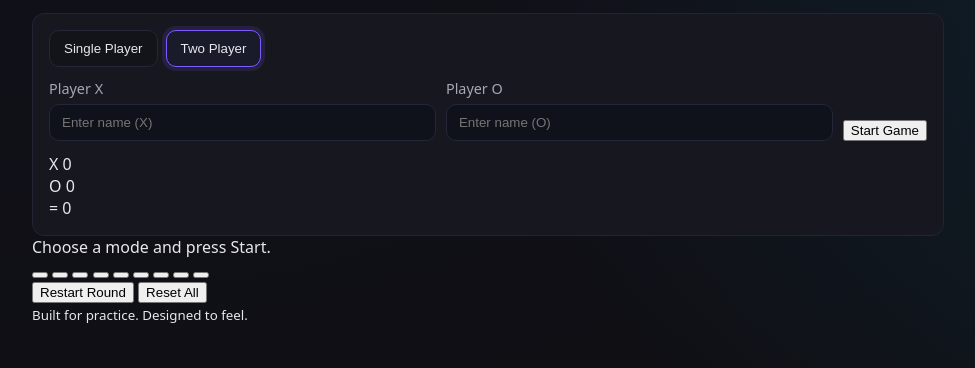
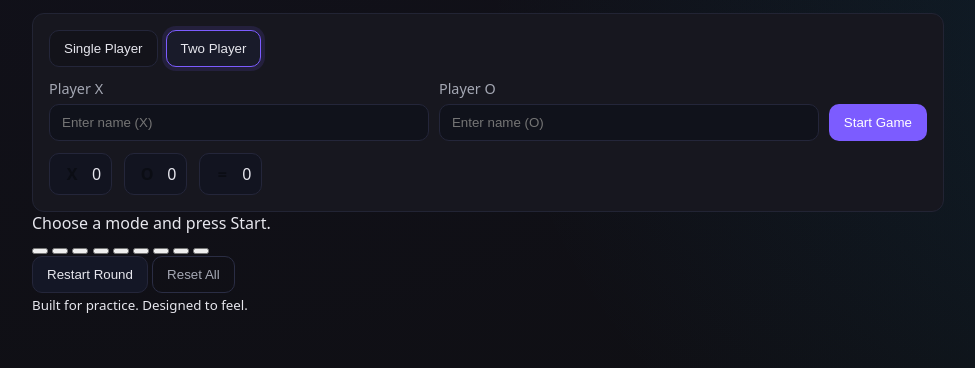
Before and after one commit to beata-teck/tic-tac-toe, a plain HTML site: page index.html in a window 1280 px wide. Shown: the part 96-464 px from the top of the page, without its empty margins (152-1127 px from the left). Drawn offline with Linux system fonts and the light colour scheme.

Commit message:
the badge and score board styling

```diff
--- a/style.css
+++ b/style.css
@@ -66,3 +66,28 @@ input{
   padding:10px 12px;
   outline:none;
 }
+input:focus{border-color:var(--accent); box-shadow:0 0 0 4px #7c5cff22}
+
+.primary, .secondary, .ghost{
+  border-radius:10px;
+  padding:10px 14px;
+  cursor:pointer;
+  border:1px solid transparent;
+}
+.primary{background:var(--accent);color:white}
+.primary:disabled{opacity:.5;cursor:not-allowed}
+.secondary{background:#141726;color:var(--ink);border-color:#24263a}
+.ghost{background:transparent;color:var(--muted);border-color:#2a2d44}
+
+.scoreboard{
+  display:flex;gap:12px;align-items:center;flex-wrap:wrap;
+}
+.score{
+  display:flex;gap:8px;align-items:center;
+  background:#121420;border:1px solid #24263a;border-radius:10px;padding:8px 10px;
+}
+.badge{
+  display:inline-grid;place-items:center;
+  width:24px;height:24px;border-radius:6px;
+  font-weight:700;color:#0b0d14;
+}
```
